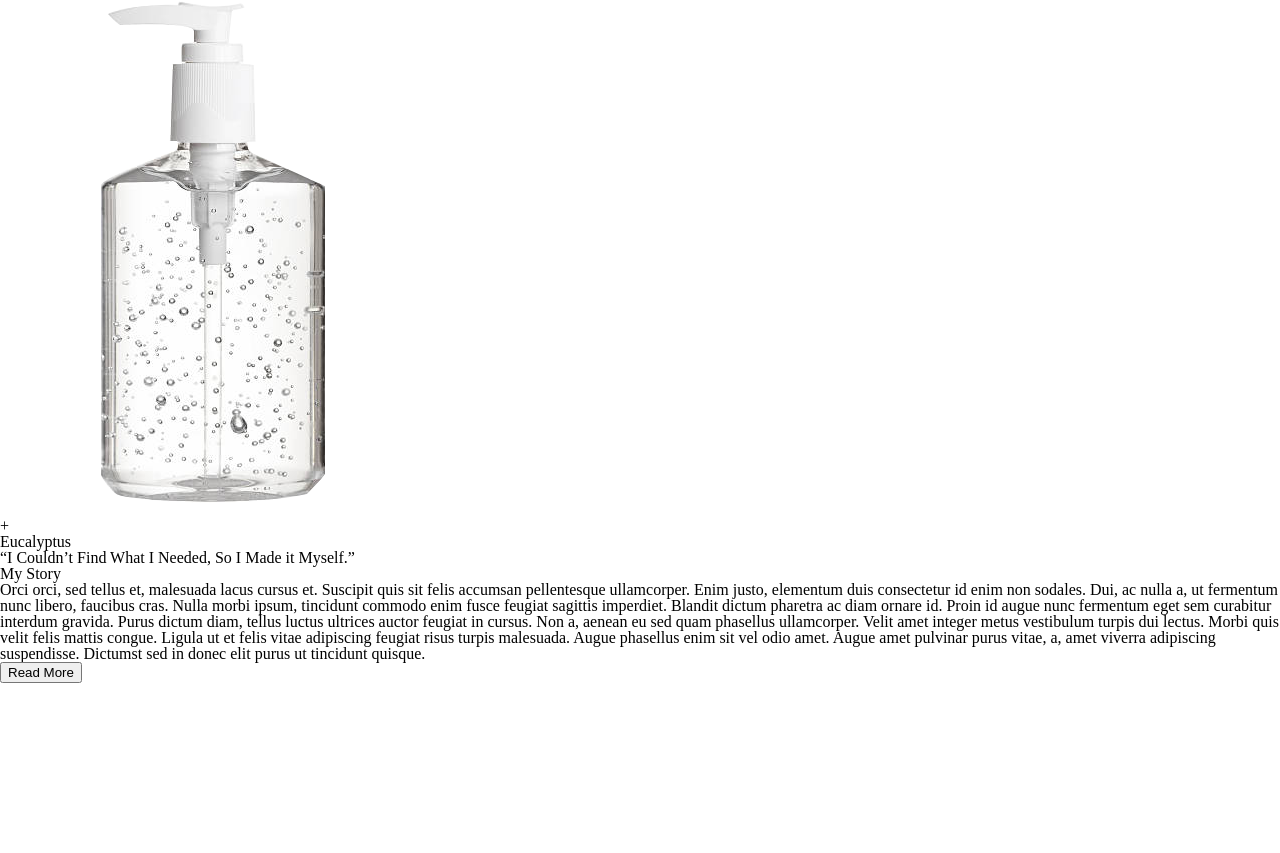
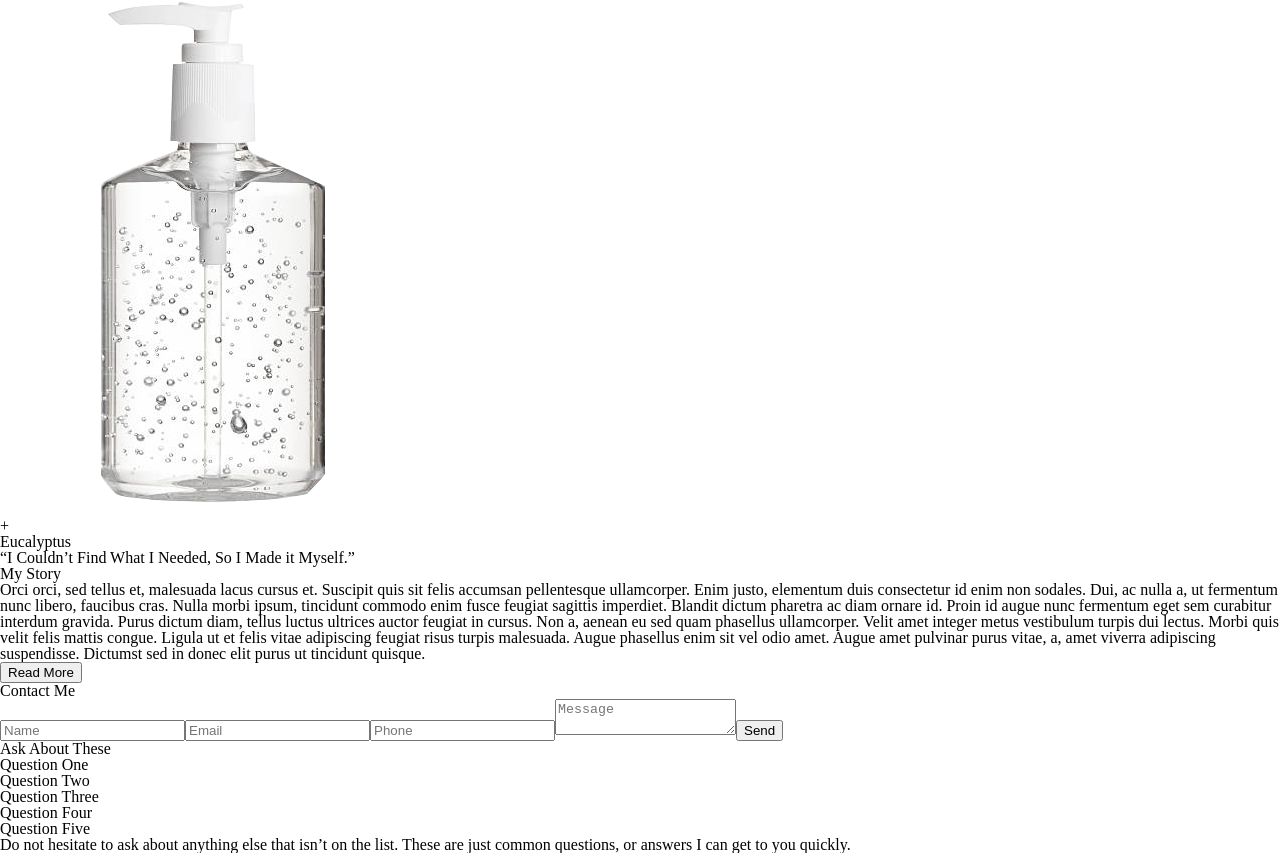
Before and after one commit to AC59852/Synth, a Vue app: page / in a window 1280 px wide. Shown: the part 1375-2228 px from the top of the page. Before the commit the page ends 2058 px from the top, so only its background shows below. Built offline with nearby package versions, Linux system fonts and the light colour scheme.

Commit message:
added contact section, added basic structure for contact form, still need to add data for inputs, as well as emailjs functionality

```diff
--- a/src/App.vue
+++ b/src/App.vue
@@ -5,6 +5,7 @@ import Navigation from "./components/Navigation.vue";
 import Hero from "./components/Hero.vue";
 import Products from "./components/Products.vue";
 import About from "./components/About.vue";
+import Contact from "./components/Contact.vue";
 </script>
 
 <template>
@@ -12,4 +13,5 @@ import About from "./components/About.vue";
   <Hero id="hero" class="hero"/>
   <Products id="products" class="products"/>
   <About id="about" class="about"/>
+  <Contact id="contact" class="contact"/>
 </template>
--- /dev/null
+++ b/src/components/Contact.vue
@@ -0,0 +1,50 @@
+<template>
+  <section>
+      <h2>Contact Me</h2>
+      <div class="contact__wrapper">
+          <form action="" class="contact__form">
+              <input type="text"  name="name" required aria-required="required"
+                placeholder="Name" aria-placeholder="Name" v-model="name"
+                id="formName" class="contact__input" aria-label="Name">
+              <input type="text" name="email" required aria-required="required"
+                placeholder="Email" aria-placeholder="Email" v-model="email"
+                id="formEmail" class="contact__input" aria-label="Email">
+              <input type="text" name="phone" required aria-required="required"
+                placeholder="Phone" aria-placeholder="Phone" v-model="phone"
+                id="formPhone" class="contact__input" aria-label="Phone">
+              <textarea type="text" name="message" required aria-required="required"
+                placeholder="Message" aria-placeholder="Message" v-model="message"
+                id="formMsg" class="contact__input" maxlength="260" aria-label="Message">
+              </textarea>
+              <input type="submit" class="contact__submit" name="submit" aria-label="Submit Button" value="Send">
+          </form>
+          <div class="contact__questions">
+              <h2>Ask About These</h2>
+              <ul class="contact__questionsList">
+                  <li class="contact__question" v-for="question in questions" :key="question.id">{{ question.content }}</li>
+              </ul>
+              <span>Do not hesitate to ask about anything else that isn’t on the list. These are just common questions, or answers I can get to you quickly.</span>
+          </div>
+      </div>
+  </section>
+</template>
+
+<script>
+export default {
+    data() {
+        return {
+            questions: [
+                {id: 0, content: 'Question One'},
+                {id: 1, content: 'Question Two'},
+                {id: 2, content: 'Question Three'},
+                {id: 3, content: 'Question Four'},
+                {id: 4, content: 'Question Five'},
+            ]
+        }
+    }
+}
+</script>
+
+<style>
+
+</style>
```
